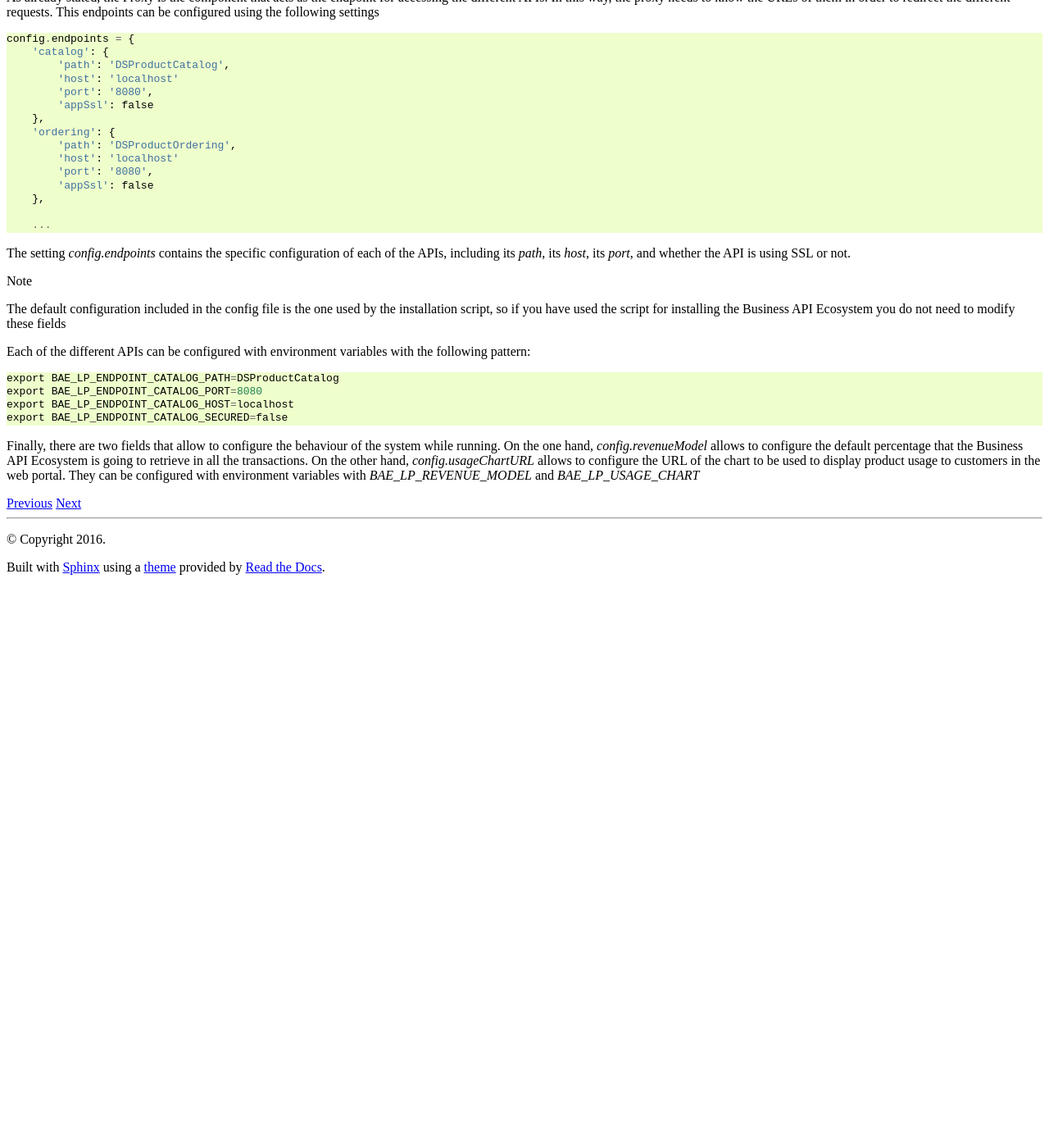
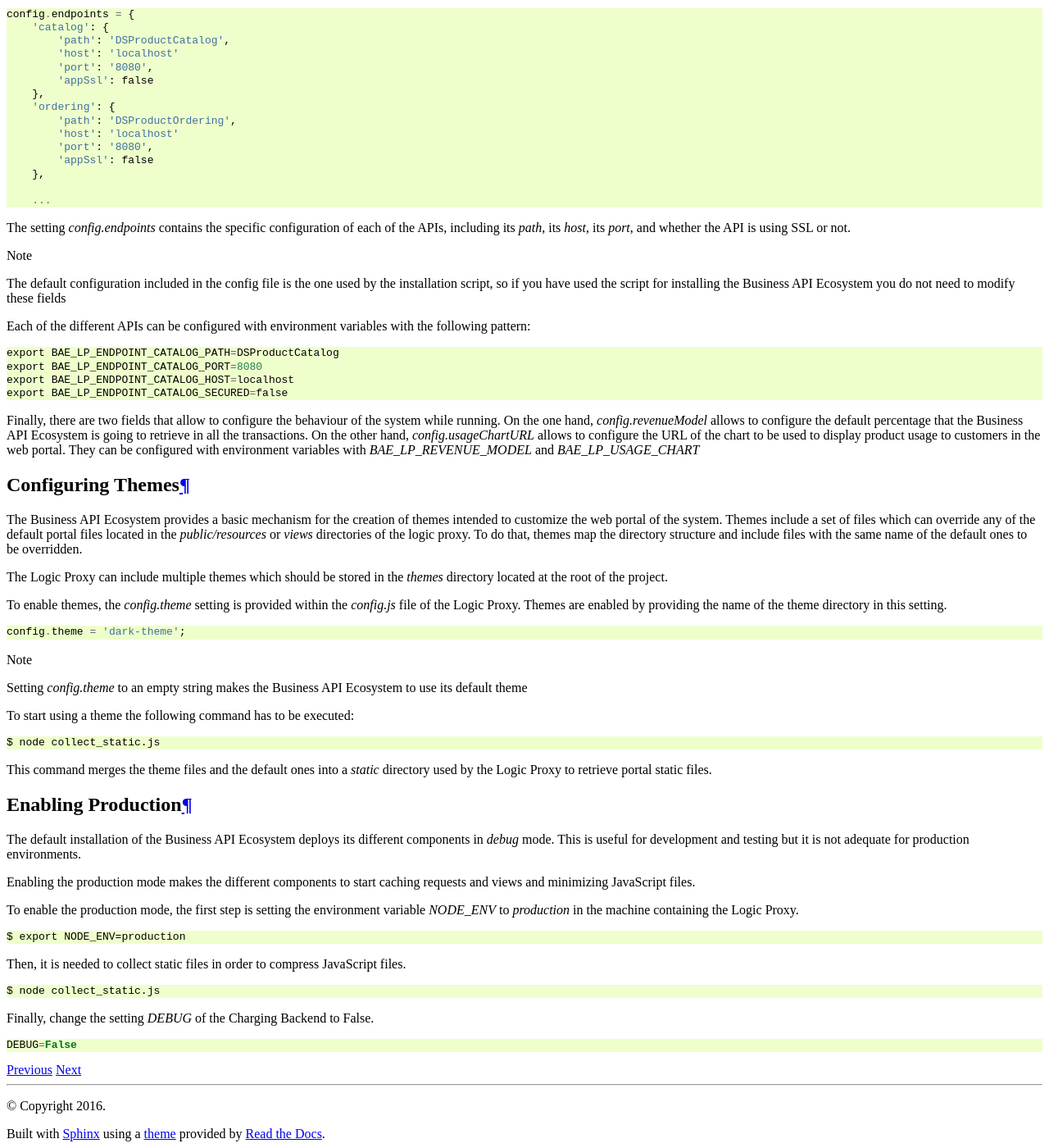
Before and after one commit to FIWARE-TMForum/Business-API-Ecosystem, a Sphinx documentation site: the page built from doc/configuration-guide.rst, in a window 1280 px wide and 1400 px high, scrolled down 8049 px. Shown: the whole window at 82% size. Built offline with Sphinx 7.4.7 and the Read the Docs theme 2.0.0, drawn with Linux system fonts in a browser that asks for light colours; comment, search, counter and statistics services are not loaded; before the commit the page ends 8758 px from its top, so only the background shows below that; some of the changed text lies outside the part shown.

```diff
--- a/doc/configuration-guide.rst
+++ b/doc/configuration-guide.rst
@@ -493,3 +489,54 @@ Finally, there are two fields that allow to configure the behaviour of the syste
 allows to configure the default percentage that the Business API Ecosystem is going to retrieve in all the transactions.
 On the other hand, *config.usageChartURL* allows to configure the URL of the chart to be used to display product usage to
 customers in the web portal. They can be configured with environment variables with *BAE_LP_REVENUE_MODEL* and *BAE_LP_USAGE_CHART*
+
+------------------
+Configuring Themes
+------------------
+
+The Business API Ecosystem provides a basic mechanism for the creation of themes intended to customize the web portal
+of the system. Themes include a set of files which can override any of the default portal files located in the *public/resources*
+or *views* directories of the logic proxy. To do that, themes map the directory structure and include files with the same
+name of the default ones to be overridden.
+
+The Logic Proxy can include multiple themes which should be stored in the *themes* directory located at the root of the
+project.
+
+To enable themes, the *config.theme* setting is provided within the *config.js* file of the Logic Proxy. Themes are
+enabled by providing the name of the theme directory in this setting. ::
+
+    config.theme = 'dark-theme';
+
+.. note::
+    Setting *config.theme* to an empty string makes the Business API Ecosystem to use its default theme
+
+To start using a theme the following command has to be executed: ::
+
+    $ node collect_static.js
+
+This command merges the theme files and the default ones into a *static* directory used by the Logic Proxy to retrieve
+portal static files.
+
+-------------------
+Enabling Production
+-------------------
+
+The default installation of the Business API Ecosystem deploys its different components in *debug* mode. This is useful
+for development and testing but it is not adequate for production environments.
+
+Enabling the production mode makes the different components to start caching requests and views and minimizing JavaScript
+files.
+
+To enable the production mode, the first step is setting the environment variable *NODE_ENV* to *production* in the machine
+containing the Logic Proxy. ::
+
+    $ export NODE_ENV=production
+
+Then, it is needed to collect static files in order to compress JavaScript files. ::
+
+    $ node collect_static.js
+
+
+Finally, change the setting *DEBUG* of the Charging Backend to False. ::
+
+    DEBUG=False
--- /dev/null
+++ b/doc/docker-guide.rst
@@ -0,0 +1,3 @@
+=======================
+Docker Deployment Guide
+=======================
--- a/doc/monetization-how-to.rst
+++ /dev/null
@@ -1,3 +0,0 @@
-===================
-Monetization How To
-===================
```
Also changed, not shown: other parts of doc/configuration-guide.rst (+0 -4 lines), doc/index.rst (+12 -4 lines), doc/installation-administration-guide.rst (+16 -17 lines), doc/plugins-guide.rst (+47 -8 lines).
